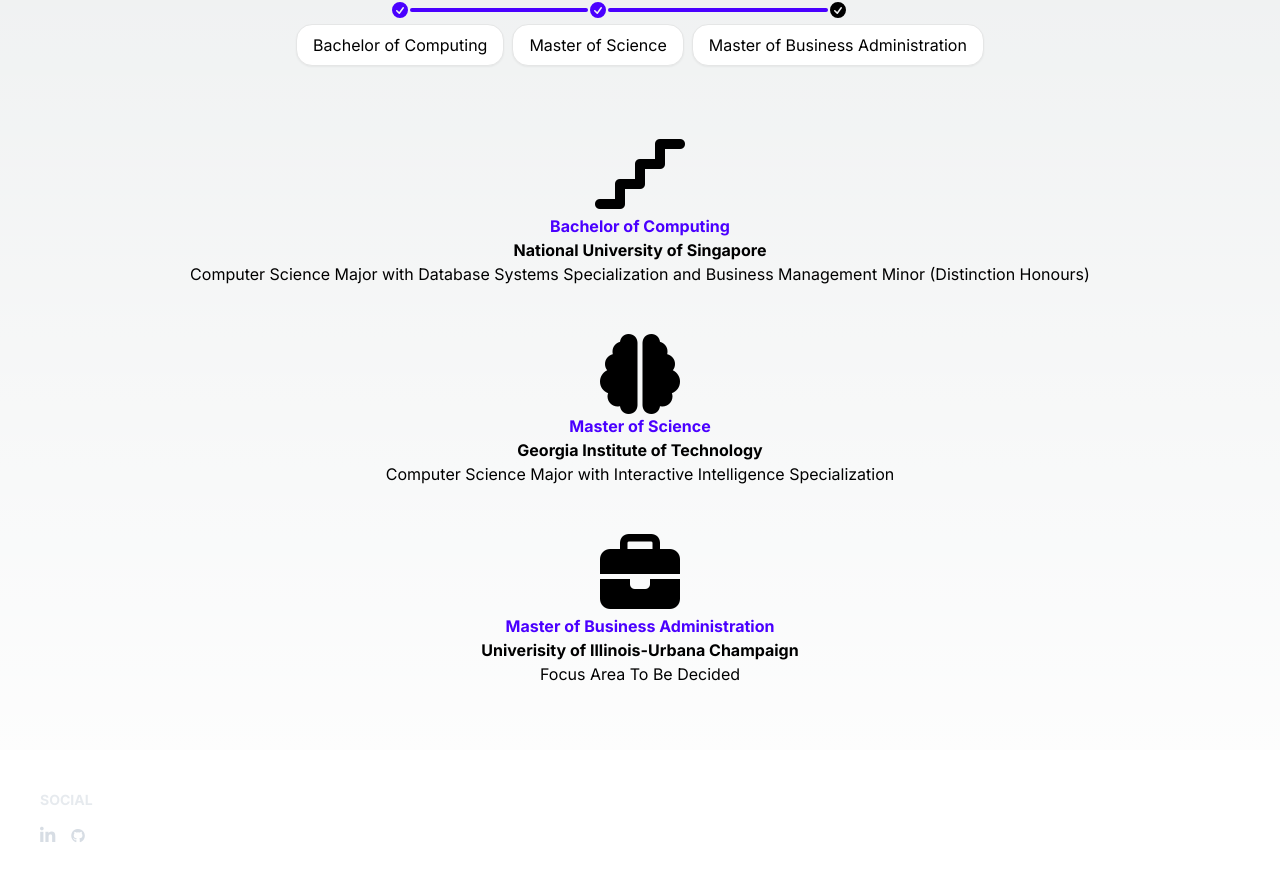
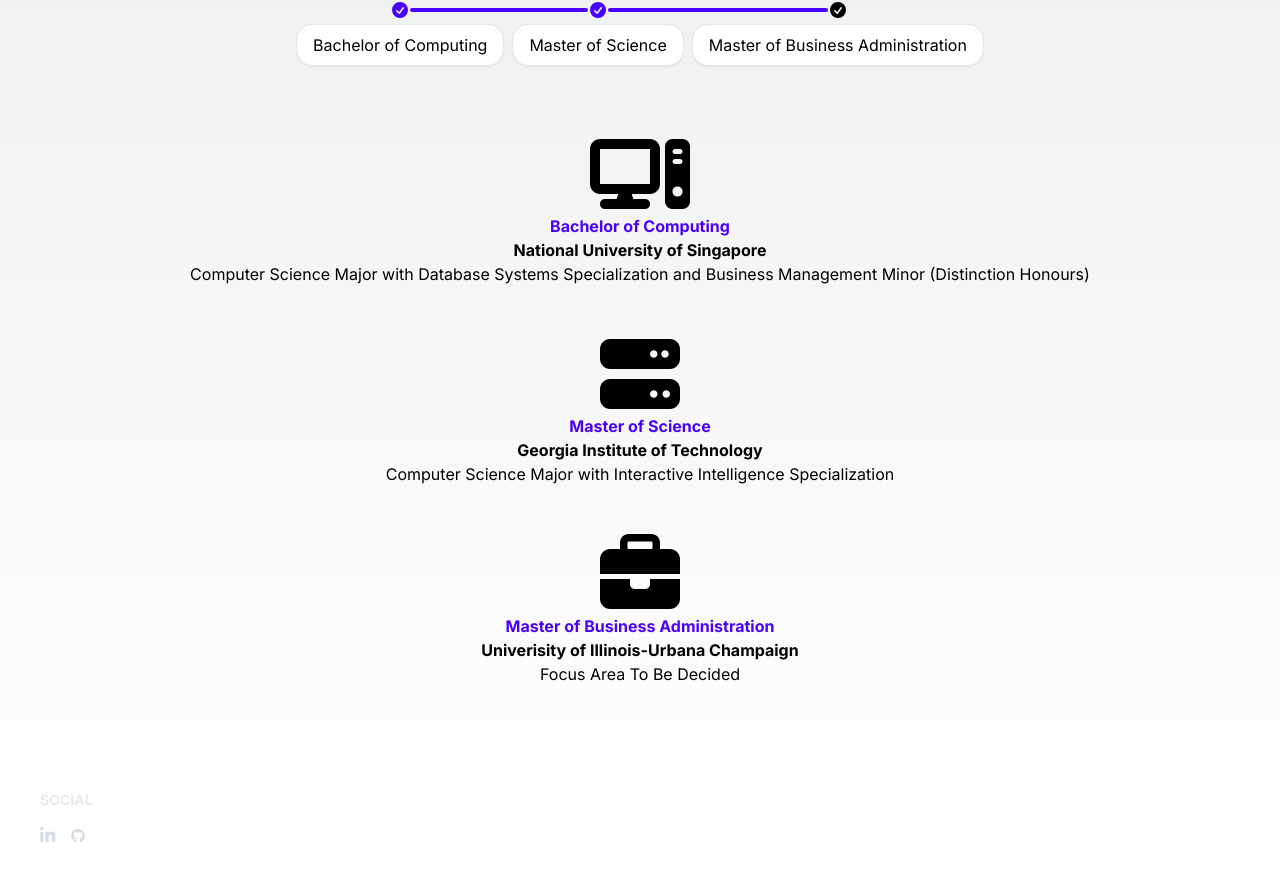
Before and after one commit to charlesgohck/portfolioblogv3, a Next.js app: page / in a window 1280 px wide. Shown: the part 1578-2458 px from the top of the page. Built offline with nearby package versions, Linux system fonts and the light colour scheme.

Commit message:
[PORTFOLIO] Added more relevant icons for education part of portfolio

```diff
--- a/src/app/page.tsx
+++ b/src/app/page.tsx
@@ -76,13 +76,13 @@
             </div>
             <div className="three-element-container" style={{ paddingBottom: "5vh" }}>
                 <div className="three-element-individual">
-                    <i className="fa-solid fa-stairs fa-5x"></i>
+                    <i className="fa-solid fa-computer fa-5x"></i>
                     <p className="text-primary"><strong>Bachelor of Computing</strong></p>
                     <p className="text-tertiary"><strong>National University of Singapore</strong></p>
                     <p>Computer Science Major with Database Systems Specialization and Business Management Minor (Distinction Honours)</p>
                 </div>
                 <div className="three-element-individual">
-                    <i className="fa-solid fa-brain fa-5x"></i>
+                    <i className="fa-solid fa-server fa-5x"></i>
                     <p className="text-primary"><strong>Master of Science</strong></p>
                     <p className="text-tertiary"><strong>Georgia Institute of Technology</strong></p>
                     <p>Computer Science Major with Interactive Intelligence Specialization</p>
```
